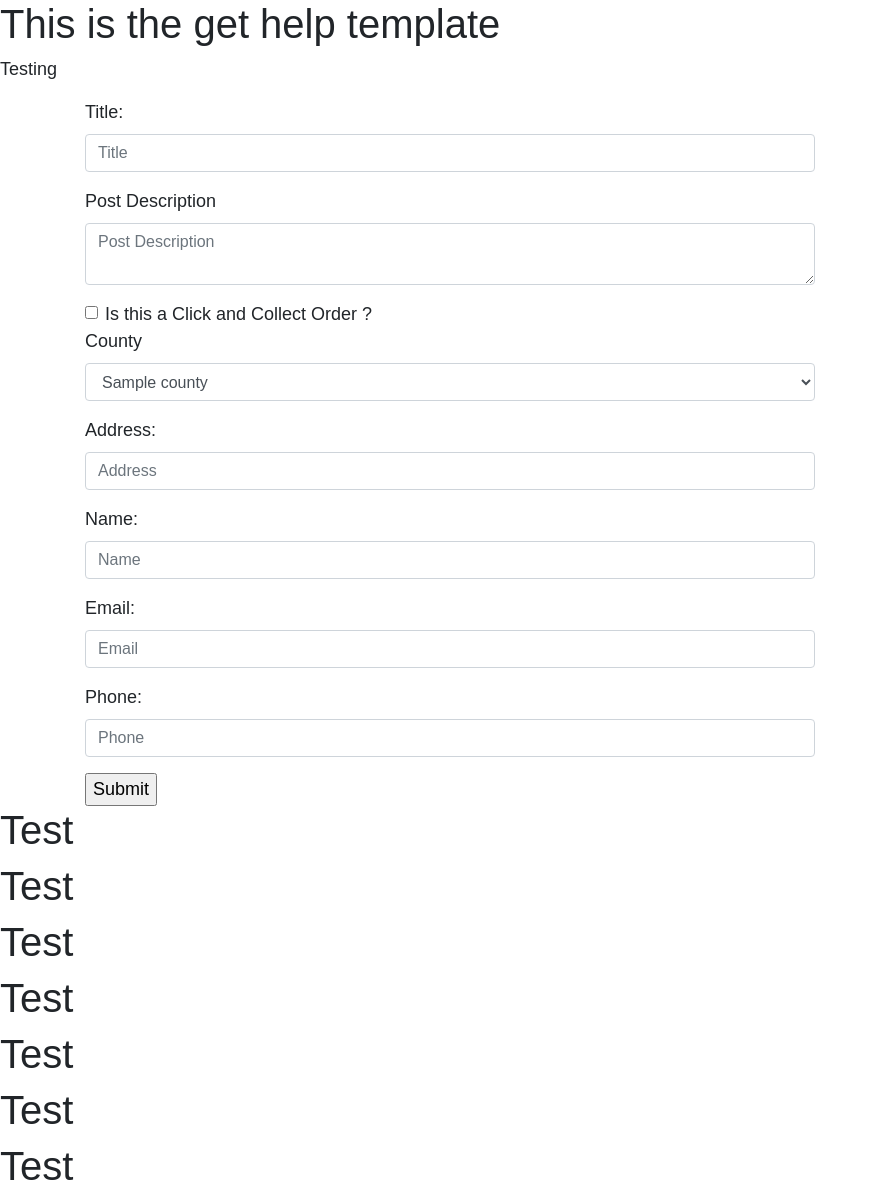
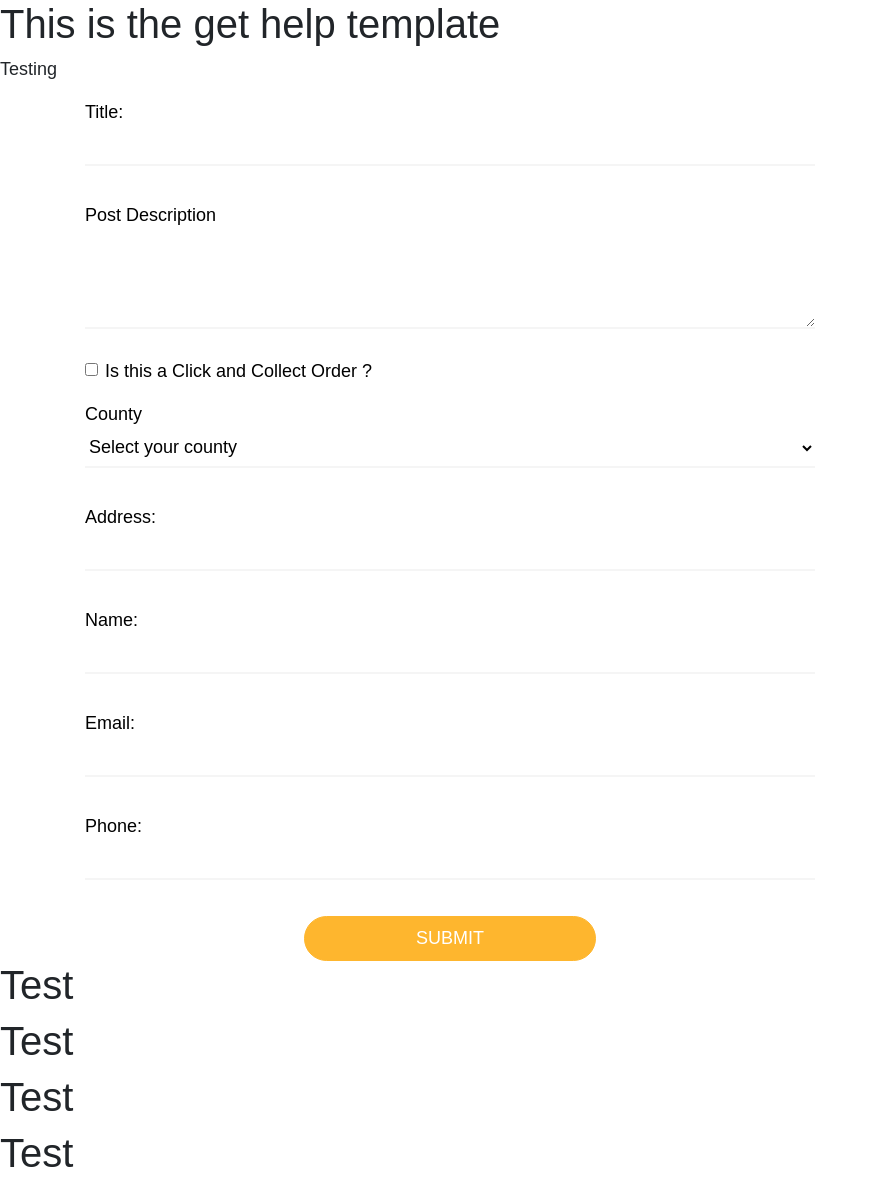
Before and after one commit to LouieOHagan/Covid-Companion-Website, a Flask app: template templates/get-help.html in a window 1280 px wide. Shown: the part 66-1254 px from the top of the page, without its empty margins (0-878 px from the left). Run offline with Flask 2, Linux system fonts and the light colour scheme; the template is opened without the code that fills it: most values are stand-ins (such as "Sample title", 1, 10 or a date in 2020); some libraries are stand-ins or nearby versions.

Commit message:
Style: Added basic styling for form on get help page and also added Status key & value to new_post variable in app.py to be sent to Database

```diff
--- a/app.py
+++ b/app.py
@@ -63,7 +63,8 @@ def get_help():
                     'address': address,
                     'name': name,
                     'email': email,
-                    'phone_number': phone_number
+                    'phone_number': phone_number,
+                    'status': 'Available'
                     }
 
         mongo.db.posts.insert_one(new_post)
--- a/static/css/style.css
+++ b/static/css/style.css
@@ -209,6 +209,45 @@ body {
     border-radius: 10%;
 }
 
+/* --------------------------Get Help Page */
+
+.input-field {
+    width: 100%;
+    box-sizing: border-box;
+    box-shadow: none;
+    outline: none;
+    border: none;
+    height: 40px;
+    border-bottom: 2px solid #f5f5f5;
+    background: transparent;
+    padding: 5px 0;
+    margin-bottom: 20px;
+    font-size: 18px;
+}
+
+.text-area {
+    min-height: 100px;
+    margin-bottom: 5px;
+}
+
+.form-group label {
+    display: block;
+    margin-bottom: 0px;
+    color: #000;
+}
+
+.submit-btn {
+    background: #feb62e;
+    border: 1px solid #feb62e;
+    border-radius: 2.1875rem;
+    color: #fff;
+    text-transform: uppercase;
+    display: block;
+    margin: auto;
+    padding: 8px 0;
+    width: 40%;
+}
+
 
 /* --------------------------Media Query */
 
--- a/templates/get-help.html
+++ b/templates/get-help.html
@@ -5,6 +5,7 @@
 {% block content %}
     <h1>This is the get help template</h1>
     <p>Testing</p>
+
 <div class="container">
     <div class="row">
         <div class="col-8">
@@ -12,15 +13,15 @@
                 <!-- Title Input -->
                 <div class="form-group">
                     <label for="title">Title:</label>
-                    <input type="text" class="form-control" name="title" id="title" placeholder="Title" required>
+                    <input type="text" class="input-field" name="title" id="title" required>
                 </div>
                 <!-- Description Input -->
                 <div class="form-group">
                     <label for="description">Post Description</label>
-                    <textarea class="form-control" name="description" id="description" placeholder="Post Description" required></textarea>
+                    <textarea class="input-field text-area" name="description" id="description" required></textarea>
                 </div>
                 <!-- Click & Collect Input -->
-                <div class="form-check">
+                <div class="form-check form-group">
                     <input class="form-check-input" type="checkbox" name="click_and_collect" id="clickAndCollect">
                     <label class="form-check-label" for="clickAndCollect">
                         Is this a Click and Collect Order ?
@@ -29,12 +30,13 @@
                 <!-- Order Number Input -->
                 <div id="orderNumberSection" style="display:none" class="form-group">
                     <label for="order_number">Order Number:</label>
-                    <input type="text" class="form-control" name="order_number" id="order_number" placeholder="Order Number">
+                    <input type="text" class="input-field" name="order_number" id="order_number">
                 </div>
                 <!-- County Input -->
                 <div class="form-group">
                     <label for="exampleFormControlSelect1">County</label>
-                    <select class="form-control" id="county" name="county" required>
+                    <select class="input-field" id="county" name="county" required>
+                        <option value="" disabled selected>Select your county</option>
                         {% for county in counties %}
                             <option>{{ county.county_name }}</option>
                         {% endfor %}
@@ -43,25 +45,25 @@
                 <!-- Address Input -->
                 <div class="form-group">
                     <label for="address">Address:</label>
-                    <input type="text" class="form-control" name="address" id="address" placeholder="Address" required>
+                    <input type="text" class="input-field" name="address" id="address" required>
                 </div>
                 <!-- Name Input -->
                 <div class="form-group">
                     <label for="name">Name:</label>
-                    <input type="text" class="form-control" name="name" id="name" placeholder="Name" required>
+                    <input type="text" class="input-field" name="name" id="name" required>
                 </div>
                 <!-- Email Input -->
                 <div class="form-group">
                     <label for="email">Email:</label>
-                    <input type="email" class="form-control" name="email" id="email" placeholder="Email" required>
+                    <input type="email" class="input-field" name="email" id="email" required>
                 </div>
                 <!-- Phone Input -->
                 <div class="form-group">
                     <label for="phone">Phone:</label>
-                    <input type="text" class="form-control" name="phone" id="phone" placeholder="Phone" required>
+                    <input type="text" class="input-field" name="phone" id="phone" required>
                 </div>
 
-                <input type="submit">
+                <input type="submit" class="submit-btn">
             </form>
         </div>
     </div>
```
